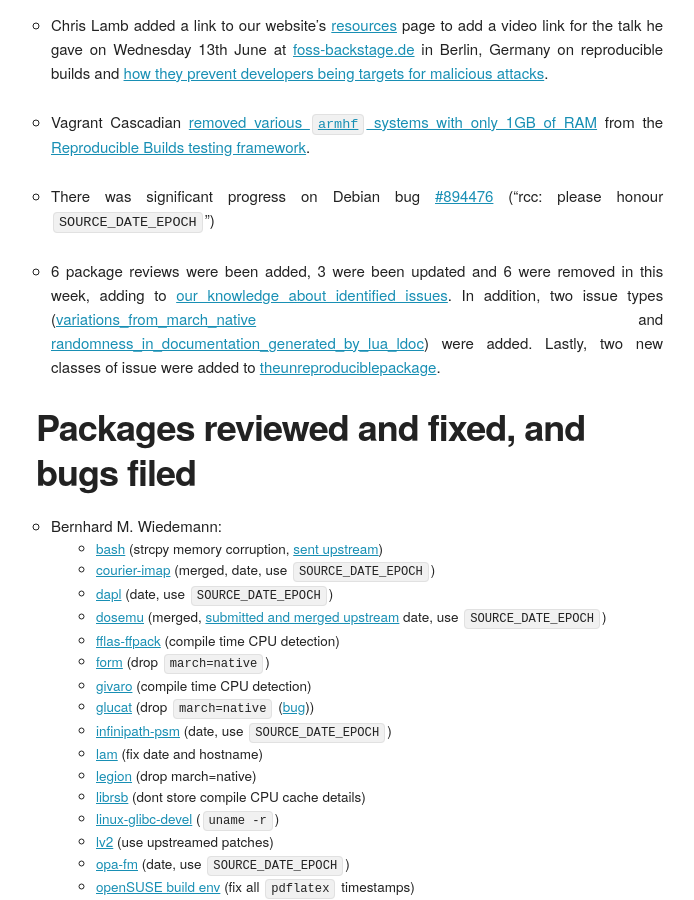
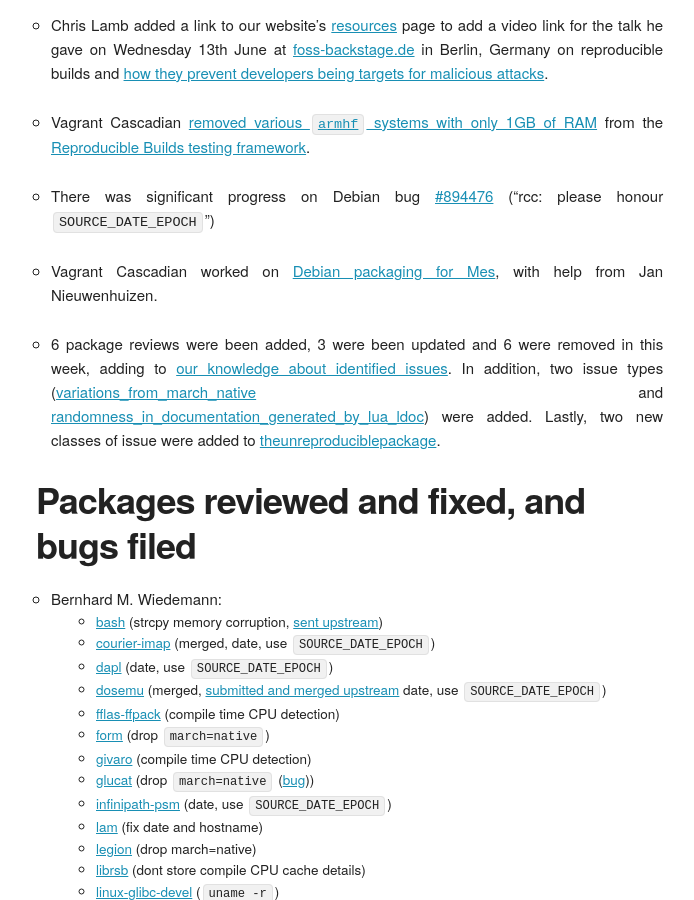
Before and after one commit to prototypefund/reproducible-website, a Jekyll site: the page built from _blog/posts/168.md, in a window 1280 px wide and 900 px high, scrolled down 712 px. Shown: the whole window, without its empty margins (124-818 px from the left). Built offline with Jekyll 4.4.1, drawn with Linux system fonts in a browser that asks for light colours; some web fonts are replaced.

Commit message:
168: Debian packaging for Mes.

```diff
--- a/_blog/posts/168.md
+++ b/_blog/posts/168.md
@@ -17,6 +17,8 @@
 * Vagrant Cascadian [removed various `armhf` systems with only 1GB of RAM](https://salsa.debian.org/qa/jenkins.debian.net/commit/91e179d9) from the [Reproducible Builds testing framework](http://tests.reproducible-builds.org/).
 
 * There was significant progress on Debian bug [#894476](https://bugs.debian.org/894476) ("rcc: please honour `SOURCE_DATE_EPOCH`")
+
+* Vagrant Cascadian worked on [Debian packaging for Mes](https://bugs.debian.org/902174), with help from Jan Nieuwenhuizen.
 
 * 6 package reviews were been added, 3 were been updated and 6 were removed in this week, adding to [our knowledge about identified issues](https://tests.reproducible-builds.org/debian/index_issues.html). In addition, two issue types ([variations\_from\_march\_native](https://salsa.debian.org/reproducible-builds/reproducible-notes/commit/89029ae8) and [randomness\_in\_documentation\_generated\_by\_lua\_ldoc](https://salsa.debian.org/reproducible-builds/reproducible-notes/commit/06fc7acd)) were added. Lastly, two new classes of issue were added to [theunreproduciblepackage](https://github.com/bmwiedemann/theunreproduciblepackage/tree/master/compile-time-check/).
 
```
